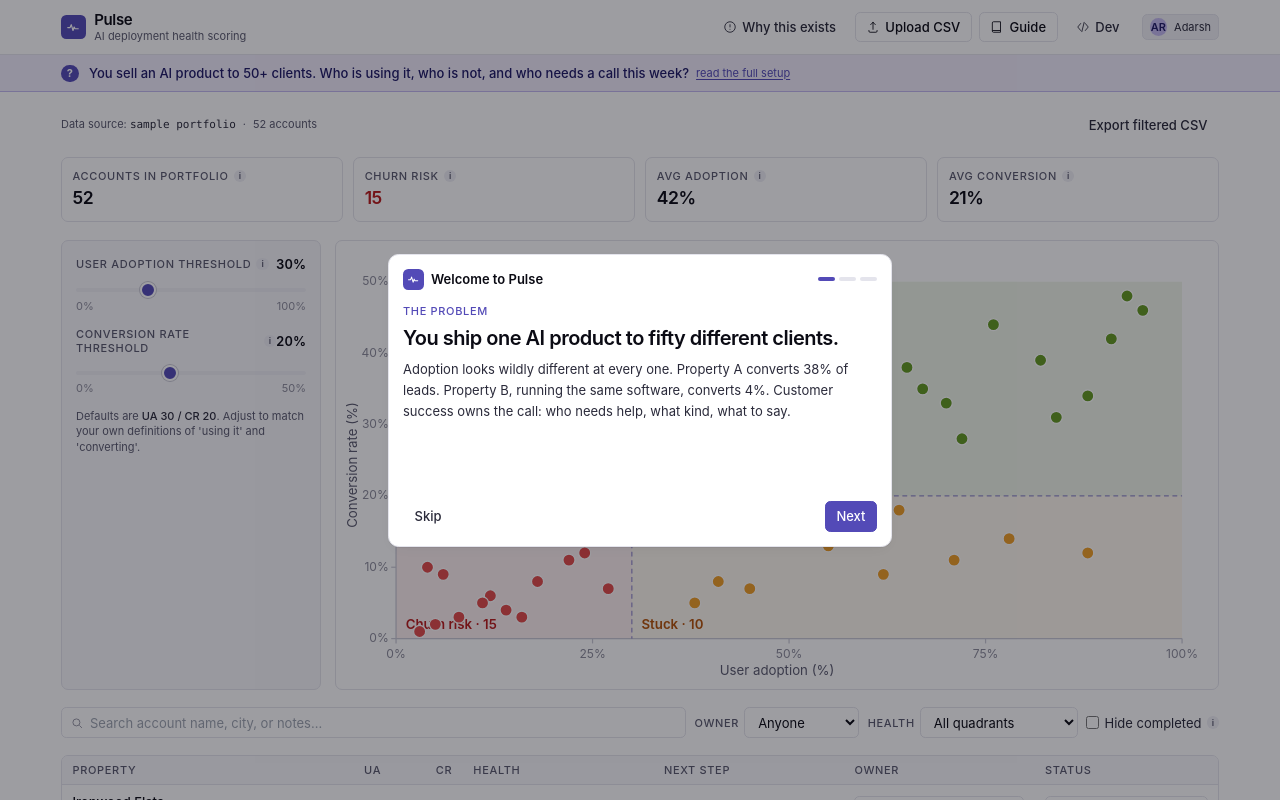
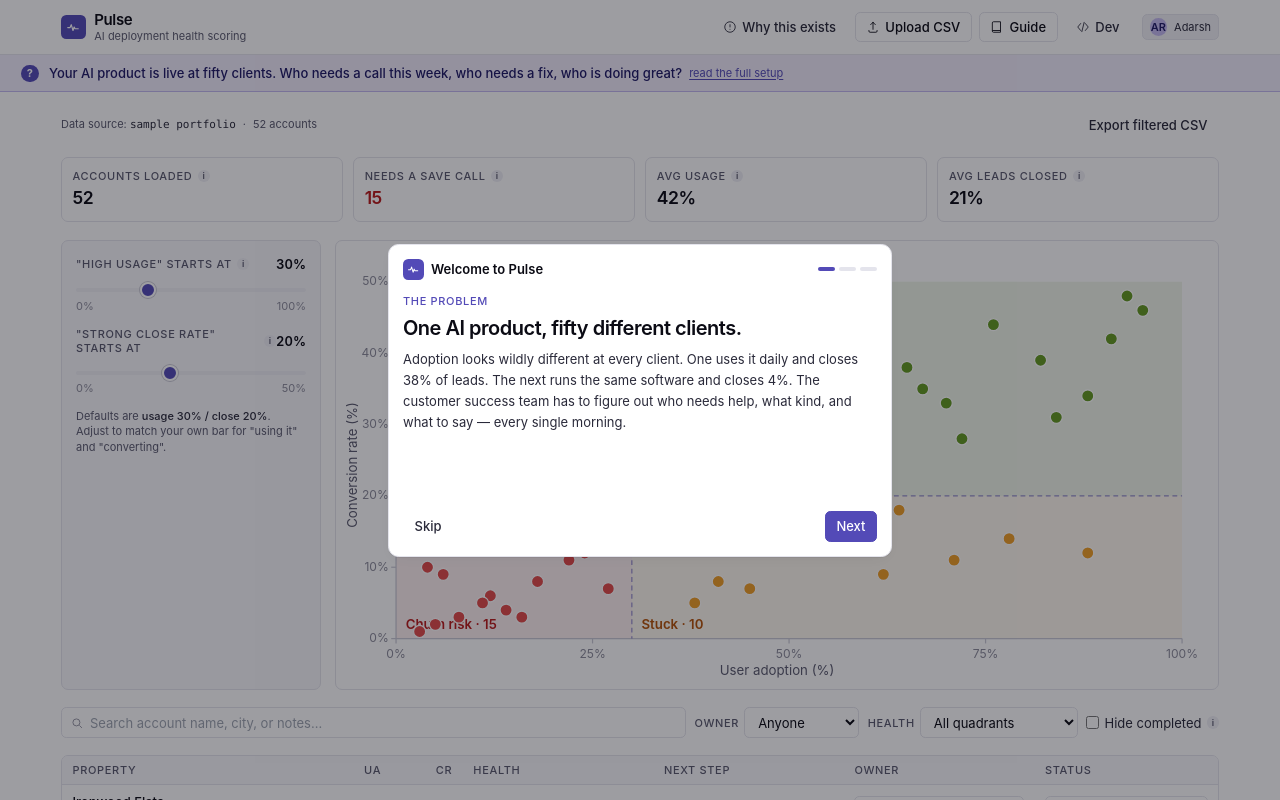
Before and after one commit to adarsh-rai-secure/Pulse, a React (Vite) app: page / in a window 1280 px wide. Shown: the top 800 px of the page. Built offline with nearby package versions, Linux system fonts and the light colour scheme.

Commit message:
plain-english language pass: simpler labels, friendlier tooltips, guide overhaul

```diff
--- a/src/components/GuideModal.tsx
+++ b/src/components/GuideModal.tsx
@@ -1,6 +1,7 @@
 import { Modal } from './Modal';
 import { CATEGORIES, CATEGORY_ORDER } from '../data/categories';
 import { TEAM } from '../data/team';
+import { SEARCH_HINTS } from '../lib/search';
 
 interface Props {
   open: boolean;
@@ -9,20 +10,21 @@ interface Props {
 
 export function GuideModal({ open, onClose }: Props) {
   return (
-    <Modal open={open} onClose={onClose} title="Reference guide" width="max-w-3xl">
+    <Modal open={open} onClose={onClose} title="Guide" width="max-w-3xl">
       <div className="space-y-5 text-13 leading-relaxed">
         <section>
-          <h3 className="font-semibold text-ink-900 mb-1">How classification works</h3>
+          <h3 className="font-semibold text-ink-900 mb-1">In plain English</h3>
           <p className="text-ink-700">
-            Each account is placed in one of four quadrants by comparing its
-            user adoption (UA) and conversion rate (CR) against the threshold
-            sliders. Move the sliders and watch the scatter plot regroup in
-            real time. Defaults are UA 30% and CR 20%.
+            Pulse takes your client portfolio and sorts every account by two
+            numbers: how often the team uses your AI tool ("usage") and how many
+            AI-handled leads turned into leases ("close rate"). It groups
+            accounts by health, tells you what to do for each, and writes a
+            first-draft email when you click an account.
           </p>
         </section>
 
         <section>
-          <h3 className="font-semibold text-ink-900 mb-2">Quadrants</h3>
+          <h3 className="font-semibold text-ink-900 mb-2">The four health groups</h3>
           <div className="grid sm:grid-cols-2 gap-2">
             {CATEGORY_ORDER.map((k) => {
               const c = CATEGORIES[k];
@@ -39,7 +41,8 @@ export function GuideModal({ open, onClose }: Props) {
                       {c.label}
                     </span>
                     <span className="text-2xs text-ink-500">
-                      default owner: {TEAM.find((t) => t.id === c.defaultOwner)?.name}
+                      default owner:{' '}
+                      {TEAM.find((t) => t.id === c.defaultOwner)?.name}
                     </span>
                   </div>
                   <p className="text-ink-700 mb-2">{c.description}</p>
@@ -55,7 +58,30 @@ export function GuideModal({ open, onClose }: Props) {
         </section>
 
         <section>
-          <h3 className="font-semibold text-ink-900 mb-2">Team</h3>
+          <h3 className="font-semibold text-ink-900 mb-2">How search works</h3>
+          <p className="text-ink-700 mb-2">
+            Type into the search box on the "All accounts" section. You can
+            combine any of these:
+          </p>
+          <ul className="space-y-1">
+            {SEARCH_HINTS.map((h) => (
+              <li key={h.token} className="flex items-baseline gap-2">
+                <code className="text-2xs bg-surface-100 px-1.5 py-0.5 rounded font-mono">
+                  {h.token}
+                </code>
+                <span className="text-ink-700">{h.meaning}</span>
+              </li>
+            ))}
+          </ul>
+          <p className="text-2xs text-ink-500 mt-2">
+            Anything that's not a special token searches across account name,
+            city (with full state names too — "Texas" matches "TX"), notes, and
+            owner name.
+          </p>
+        </section>
+
+        <section>
+          <h3 className="font-semibold text-ink-900 mb-2">Team roles</h3>
           <div className="grid sm:grid-cols-2 gap-2">
             {TEAM.map((m) => (
               <div
@@ -70,27 +96,29 @@ export function GuideModal({ open, onClose }: Props) {
         </section>
 
         <section>
-          <h3 className="font-semibold text-ink-900 mb-1">
-            Under the hood
-          </h3>
+          <h3 className="font-semibold text-ink-900 mb-1">Under the hood</h3>
           <ul className="list-disc pl-5 text-ink-700 space-y-1">
             <li>
-              <strong>RAG context store</strong>: each account's profile and
-              your notes are chunked and stored in browser localStorage, then
-              retrieved at draft time.
+              <strong>Account memory (RAG context store):</strong> each
+              account's profile and your notes are chunked and stored in browser
+              localStorage. We pull them back as "retrieved context" right
+              before the model writes.
             </li>
             <li>
-              <strong>Semantic search</strong>: TF-IDF cosine similarity over
-              the chunked corpus surfaces 3 related accounts for the model to
-              reason from.
+              <strong>Similar accounts (TF-IDF cosine):</strong> the corpus is
+              the chunked text from every account. We compute term-frequency
+              inverse-document-frequency weights, then rank by cosine similarity
+              and blend with metric distance. Runs entirely in the browser.
             </li>
             <li>
-              <strong>Streaming generation</strong>: drafts arrive via Server-Sent
-              Events from OpenRouter. The token caret blinks as content lands.
+              <strong>Streaming generation:</strong> drafts arrive as
+              Server-Sent Events from OpenRouter and render token-by-token with
+              a blinking caret.
             </li>
             <li>
-              <strong>Observability</strong>: the Dev panel shows the exact
-              system + user prompt, model, latency, and token counts.
+              <strong>Observability:</strong> the Dev button in the header opens
+              the full system + user prompt, model, latency, and token counts
+              for the latest draft.
             </li>
           </ul>
         </section>
--- a/src/components/PortfolioSummary.tsx
+++ b/src/components/PortfolioSummary.tsx
@@ -8,28 +8,28 @@ interface Props {
 export function PortfolioSummary({ stats }: Props) {
   const cards = [
     {
-      label: 'Accounts in portfolio',
+      label: 'Accounts loaded',
       value: String(stats.total),
       tone: 'default' as const,
-      tip: 'The total number of deployed client accounts in the loaded dataset.',
+      tip: 'Total client accounts in the current dataset. Replace the data any time using "Upload CSV" in the header.',
     },
     {
-      label: 'Churn risk',
+      label: 'Needs a save call',
       value: String(stats.byCategory.churn),
       tone: 'churn' as const,
-      tip: 'Low adoption and low conversion. These accounts need a save call this week or you lose them at renewal.',
+      tip: 'Accounts in the "churn risk" group: low usage AND low conversion. Call these before they decide not to renew.',
     },
     {
-      label: 'Avg adoption',
+      label: 'Avg usage',
       value: `${stats.avgUA}%`,
       tone: 'default' as const,
-      tip: 'Mean user adoption across all accounts. Cross this with the threshold slider to see how aggressive your bar is.',
+      tip: 'Average user adoption across the portfolio. Move the usage slider on the left to change what counts as "high enough".',
     },
     {
-      label: 'Avg conversion',
+      label: 'Avg leads closed',
       value: `${stats.avgCR}%`,
       tone: 'default' as const,
-      tip: 'Mean AI-handled lead conversion across all accounts.',
+      tip: 'Average percent of AI-handled leads that turned into tours or signed leases.',
     },
   ];
 
--- a/src/components/ProblemBanner.tsx
+++ b/src/components/ProblemBanner.tsx
@@ -5,14 +5,14 @@ export function ProblemBanner() {
 
   return (
     <div className="bg-brand-50 border-b border-brand-200">
-      <div className="max-w-[1200px] mx-auto px-6 py-2.5 flex items-start gap-3 text-13">
+      <div className="max-w-[1280px] mx-auto px-6 py-2.5 flex items-start gap-3 text-13">
         <div className="flex-shrink-0 w-5 h-5 rounded-full bg-brand-700 text-white flex items-center justify-center mt-px text-[11px] font-bold">
           ?
         </div>
         <div className="flex-1">
           <div className="flex items-center gap-2 flex-wrap">
             <span className="font-medium text-brand-900">
-              You sell an AI product to 50+ clients. Who is using it, who is not, and who needs a call this week?
+              Your AI product is live at fifty clients. Who needs a call this week, who needs a fix, who is doing great?
             </span>
             <button
               onClick={() => setExpanded((v) => !v)}
@@ -22,23 +22,22 @@ export function ProblemBanner() {
             </button>
           </div>
           {expanded && (
-            <div className="mt-2 text-ink-700 leading-relaxed max-w-[800px]">
+            <div className="mt-2 text-ink-700 leading-relaxed max-w-[820px]">
               <p className="mb-1.5">
-                AI leasing tools get deployed across hundreds of multifamily
-                properties, and adoption looks wildly different at every account.
-                One property converts 38% of leads. The next one, running the same
-                software, converts 4%.
+                Your AI tool is deployed across dozens of client accounts. Some
+                clients use it every day and close 38% of their leads. Other
+                clients run the same software and close 4%. Same product, very
+                different outcomes.
               </p>
               <p className="mb-1.5">
-                A single customer success manager owns 40 to 60 of these accounts.
-                Their morning is three tabs, one spreadsheet, and an hour of
-                triage. By the time they figure out what to send to whom, the day
-                is half gone.
+                One customer success manager usually owns 40 to 60 of those
+                accounts. Their morning is three browser tabs and a spreadsheet,
+                and by the time they figure out who to call first, an hour is
+                gone.
               </p>
               <p>
-                Pulse replaces that hour. Upload portfolio metrics, classify each
-                account into a health quadrant, and let the model draft the
-                outreach. The CSM clicks, reads, edits, sends.
+                Pulse replaces that hour. Load the portfolio, see who is in
+                trouble, click the account, read the AI draft, edit it, send it.
               </p>
             </div>
           )}
--- a/src/components/SplashModal.tsx
+++ b/src/components/SplashModal.tsx
@@ -5,27 +5,33 @@ interface Props {
   open: boolean;
   onClose: () => void;
   onUploadInstead: () => void;
+  onPreviewSample: () => void;
 }
 
 const PANELS = [
   {
     label: 'The problem',
-    title: 'You ship one AI product to fifty different clients.',
-    body: 'Adoption looks wildly different at every one. Property A converts 38% of leads. Property B, running the same software, converts 4%. Customer success owns the call: who needs help, what kind, what to say.',
+    title: 'One AI product, fifty different clients.',
+    body: 'Adoption looks wildly different at every client. One uses it daily and closes 38% of leads. The next runs the same software and closes 4%. The customer success team has to figure out who needs help, what kind, and what to say — every single morning.',
   },
   {
-    label: 'What Pulse does',
-    title: 'Two metrics, four quadrants, one prioritized queue.',
-    body: 'Upload your portfolio CSV. Pulse classifies each account by user adoption and AI conversion rate into churn risk, stuck, sleeping champion, or reference. Each quadrant has its own playbook and its own AI-drafted outreach.',
+    label: 'How Pulse helps',
+    title: 'Sort accounts into four health groups. Act on the right ones first.',
+    body: 'Upload your portfolio. Pulse classifies each client by how often the team uses the tool and how many leads they close. You get one of four labels per account: churn risk, stuck, sleeping champion, or reference. Each label comes with a playbook and an AI-drafted email.',
   },
   {
-    label: 'Pick your demo',
-    title: 'Two ways to try it.',
-    body: 'Either explore with the bundled 52-account portfolio, or drop in your own CSV. You can swap data at any time from the header.',
+    label: 'Try it now',
+    title: 'Two ways to start.',
+    body: "Use the bundled 52-client sample portfolio to explore, or upload your own CSV. Want to look at the sample first? You can preview it before loading it. Swap data any time from the header.",
   },
 ];
 
-export function SplashModal({ open, onClose, onUploadInstead }: Props) {
+export function SplashModal({
+  open,
+  onClose,
+  onUploadInstead,
+  onPreviewSample,
+}: Props) {
   const [step, setStep] = useState(0);
   const isLast = step === PANELS.length - 1;
 
@@ -60,7 +66,7 @@ export function SplashModal({ open, onClose, onUploadInstead }: Props) {
           </div>
         </div>
 
-        <div className="space-y-2 min-h-[180px]">
+        <div className="space-y-2 min-h-[200px]">
           <div className="label-eyebrow text-brand-700">{PANELS[step].label}</div>
           <h2 className="text-[20px] font-semibold tracking-tight leading-snug">
             {PANELS[step].title}
@@ -71,12 +77,21 @@ export function SplashModal({ open, onClose, onUploadInstead }: Props) {
         </div>
 
         {isLast && (
-          <div className="grid grid-cols-2 gap-2 pt-1">
+          <div className="grid grid-cols-1 sm:grid-cols-3 gap-2 pt-1">
             <button
               className="btn-primary justify-center py-2.5"
               onClick={onClose}
             >
               Use sample data
+            </button>
+            <button
+              className="btn-outline justify-center py-2.5"
+              onClick={() => {
+                onClose();
+                onPreviewSample();
+              }}
+            >
+              Preview sample
             </button>
             <button
               className="btn-outline justify-center py-2.5"
--- a/src/components/ThresholdControls.tsx
+++ b/src/components/ThresholdControls.tsx
@@ -12,9 +12,9 @@ export function ThresholdControls({ thresholds, onChange }: Props) {
       <div>
         <div className="flex items-center justify-between mb-1">
           <div className="flex items-center gap-1.5">
-            <span className="label-eyebrow">User adoption threshold</span>
+            <span className="label-eyebrow">"High usage" starts at</span>
             <InfoTip
-              text="Pulse calls an account 'high adoption' if user adoption is at or above this value. Drag to see what happens when you raise the bar."
+              text="Pulse marks an account as 'high usage' (user adoption) if the team uses the platform this often or more. Drag the slider to raise or lower the bar and watch the dots regroup."
               side="right"
             />
           </div>
@@ -40,9 +40,9 @@ export function ThresholdControls({ thresholds, onChange }: Props) {
       <div>
         <div className="flex items-center justify-between mb-1">
           <div className="flex items-center gap-1.5">
-            <span className="label-eyebrow">Conversion rate threshold</span>
+            <span className="label-eyebrow">"Strong close rate" starts at</span>
             <InfoTip
-              text="Above this conversion rate, an account counts as 'high conversion'. Together with the adoption threshold, this defines all four quadrants."
+              text="Above this conversion rate, an account counts as 'closing leads well'. The two sliders together define all four health groups."
               side="right"
             />
           </div>
@@ -66,8 +66,9 @@ export function ThresholdControls({ thresholds, onChange }: Props) {
       </div>
 
       <div className="text-2xs text-ink-500 leading-snug">
-        Defaults are <span className="font-medium text-ink-700">UA 30 / CR 20</span>.
-        Adjust to match your own definitions of 'using it' and 'converting'.
+        Defaults are{' '}
+        <span className="font-medium text-ink-700">usage 30% / close 20%</span>.
+        Adjust to match your own bar for "using it" and "converting".
       </div>
     </div>
   );
```
Also changed, not shown: src/components/RetrievedChunks.tsx (+9 -6 lines).
